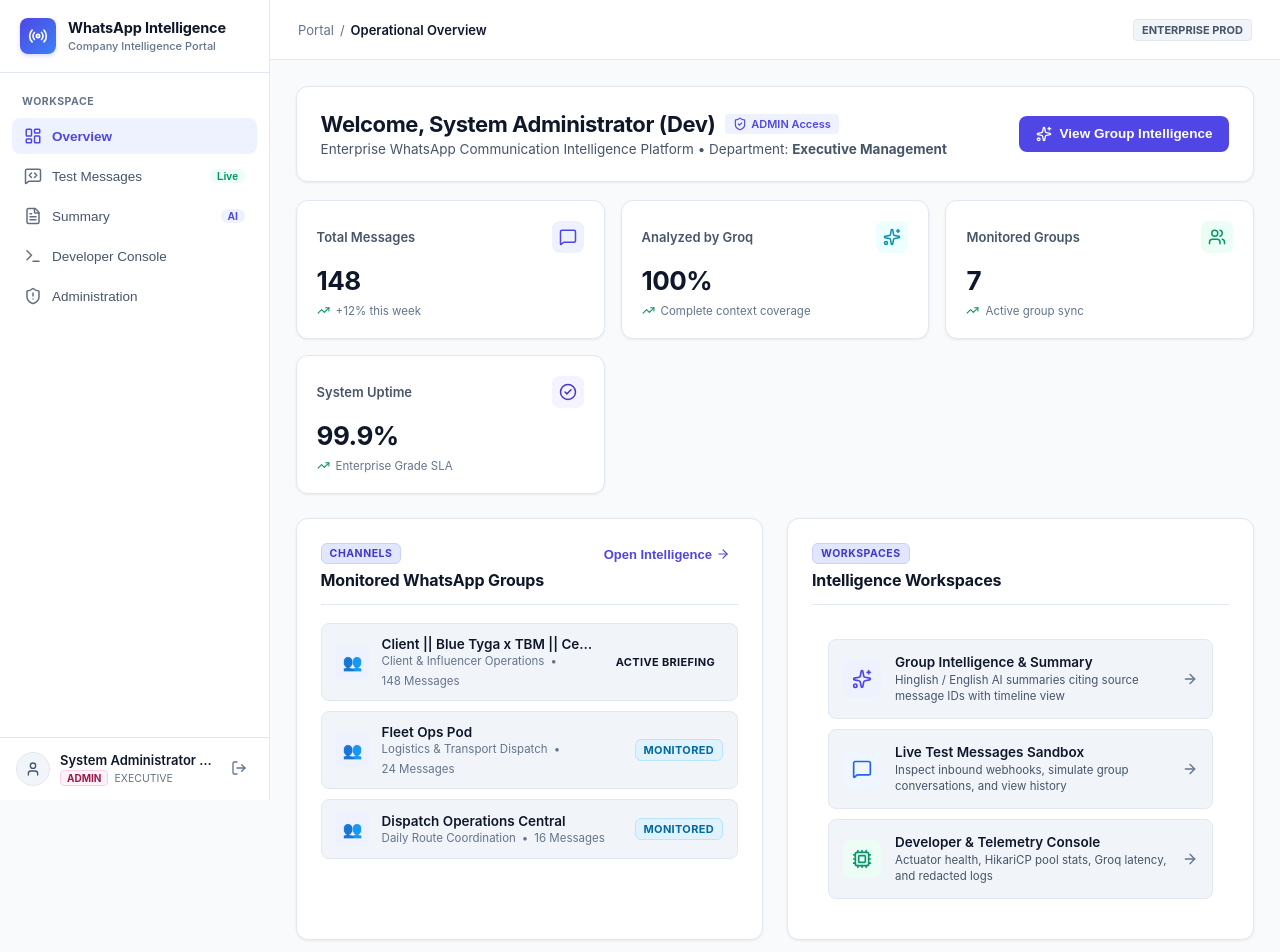
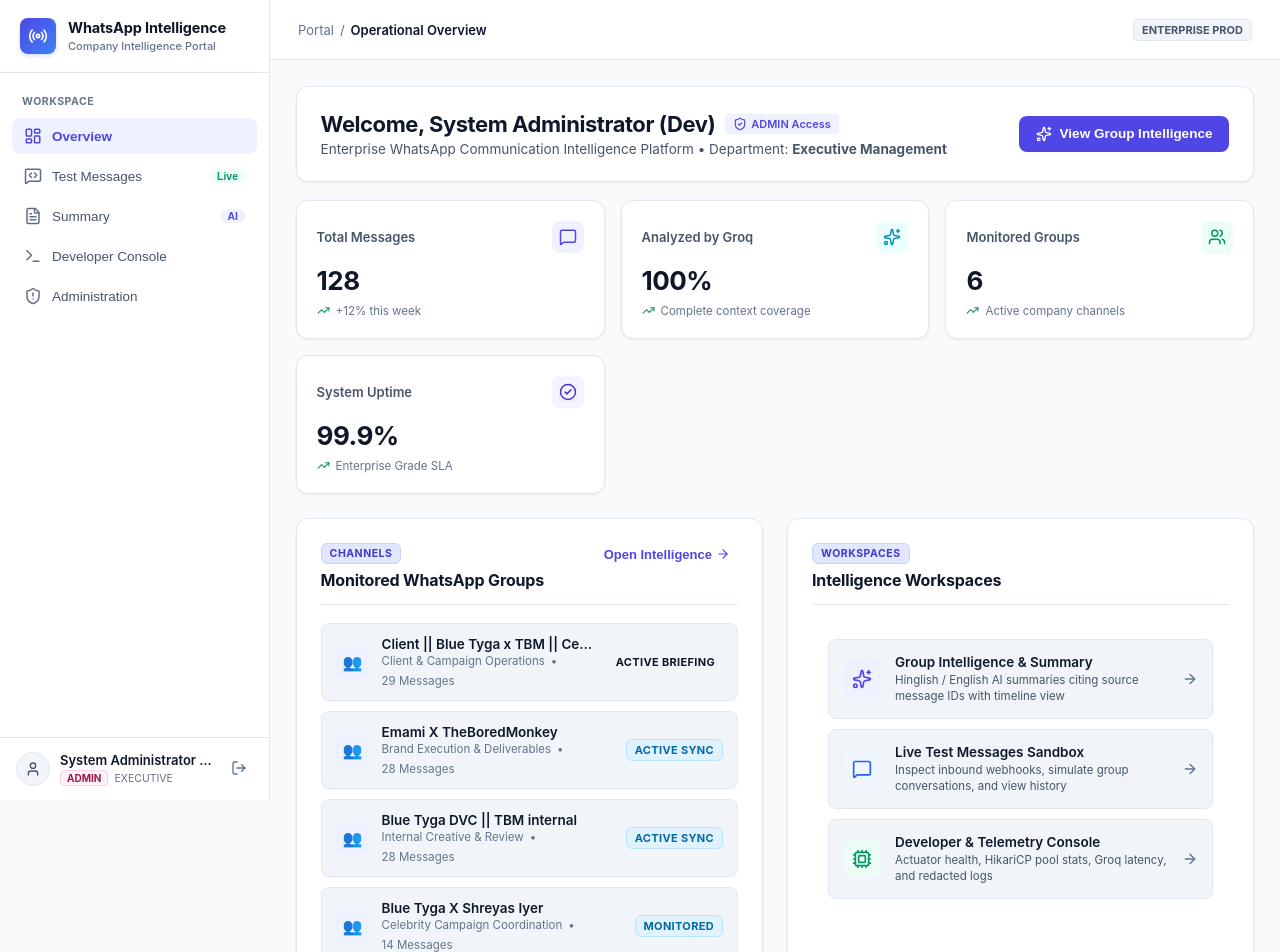
Before and after one commit to Sarvesh30-S/TBM-whatsapp-Intelligence-, a Next.js app in the folder frontend/: page / in a window 1280 px wide. Shown: the top 952 px of the page. Built offline with nearby package versions, Linux system fonts and the light colour scheme; no server answers; the database is empty.

Commit message:
feat: hide private test groups from frontend and display genuine company groups

```diff
--- a/frontend/src/app/api/2chat/messages/route.ts
+++ b/frontend/src/app/api/2chat/messages/route.ts
@@ -14,7 +14,7 @@ import {
   normalizePhone,
   NormalizeContext,
 } from '@/lib/twochat-api';
-import { TwoChatChannel, TwoChatConversation, TwoChatGroup, TwoChatMessage } from '@/lib/types';
+import { TwoChatChannel, TwoChatConversation, TwoChatGroup, TwoChatMessage, isHiddenPrivateGroup } from '@/lib/types';
 
 export const dynamic = 'force-dynamic';
 
@@ -338,17 +338,28 @@ export async function GET(req: NextRequest) {
       });
     }
 
+    // Filter out private personal test groups so only genuine company conversations reach the frontend
+    const visibleConversations = conversations.filter((c) => !isHiddenPrivateGroup(c.name));
+    const visibleMessages = allMessages.filter((m) => {
+      const gName = m.groupName || (m.isGroup ? m.chatName : null);
+      return !isHiddenPrivateGroup(gName);
+    });
+    const visibleThreadMessages = threadMessages.filter((m) => {
+      const gName = m.groupName || (m.isGroup ? m.chatName : null);
+      return !isHiddenPrivateGroup(gName);
+    });
+
     return NextResponse.json({
       success: true,
       apiKeyConfigured: Boolean(apiKey),
       channels,
       activeChannel,
-      groups,
+      groups: groups.filter((g) => !isHiddenPrivateGroup(g.wa_group_name || g.name)),
       contacts: contactDirectory,
-      conversations,
-      messages: allMessages,
-      threadMessages,
-      webhookStoredCount: allMessages.length,
+      conversations: visibleConversations,
+      messages: visibleMessages,
+      threadMessages: visibleThreadMessages,
+      webhookStoredCount: visibleMessages.length,
       apiErrors: apiErrors.length > 0 ? apiErrors : undefined,
     });
   } catch (error: any) {
--- a/frontend/src/app/page.tsx
+++ b/frontend/src/app/page.tsx
@@ -10,7 +10,7 @@ import DeveloperView from '@/components/DeveloperView';
 import AdminManagementView from '@/components/AdminManagementView';
 import LoginView from '@/components/LoginView';
 import { AuthProvider, useAuth } from '@/context/AuthContext';
-import { TwoChatConversation, TwoChatMessage } from '@/lib/types';
+import { TwoChatConversation, TwoChatMessage, isHiddenPrivateGroup } from '@/lib/types';
 
 function cleanDigits(val: string): string {
   if (!val) return '';
@@ -79,7 +79,9 @@ function DashboardContent() {
       if (cached) {
         try {
           const parsed = JSON.parse(cached);
-          if (Array.isArray(parsed) && parsed.length > 0) return parsed;
+          if (Array.isArray(parsed) && parsed.length > 0) {
+            return parsed.filter((c) => !isHiddenPrivateGroup(c.name));
+          }
         } catch {}
       }
     }
@@ -91,7 +93,10 @@ function DashboardContent() {
       if (cached) {
         try {
           const parsed = JSON.parse(cached);
-          if (Array.isArray(parsed) && parsed.length > 0) return parsed[0];
+          if (Array.isArray(parsed) && parsed.length > 0) {
+            const filtered = parsed.filter((c) => !isHiddenPrivateGroup(c.name));
+            return filtered[0] || null;
+          }
         } catch {}
       }
     }
@@ -103,7 +108,13 @@ function DashboardContent() {
       if (cached) {
         try {
           const parsed = JSON.parse(cached);
-          if (Array.isArray(parsed) && parsed.length > 0) return deduplicateList(parsed);
+          if (Array.isArray(parsed) && parsed.length > 0) {
+            const filtered = parsed.filter((m) => {
+              const gName = m.groupName || (m.isGroup ? m.chatName : null);
+              return !isHiddenPrivateGroup(gName);
+            });
+            return deduplicateList(filtered);
+          }
         } catch {}
       }
     }
@@ -189,13 +200,20 @@ function DashboardContent() {
       const rawMessages: TwoChatMessage[] = data.messages || [];
       const rawConversations: TwoChatConversation[] = data.conversations || [];
 
-      const dedupedMessages = deduplicateList(rawMessages);
+      // Filter out private personal test groups so they never appear on the frontend
+      const visibleRawMessages = rawMessages.filter((m) => {
+        const gName = m.groupName || (m.isGroup ? m.chatName : null);
+        return !isHiddenPrivateGroup(gName);
+      });
+      const visibleRawConversations = rawConversations.filter((c) => !isHiddenPrivateGroup(c.name));
+
+      const dedupedMessages = deduplicateList(visibleRawMessages);
 
       const convMap = new Map<string, TwoChatConversation>();
 
-      rawConversations.forEach((c) => {
+      visibleRawConversations.forEach((c) => {
         const id = c.id || c.groupUuid || c.phoneOrId || c.name;
-        if (id) convMap.set(id, c);
+        if (id && !isHiddenPrivateGroup(c.name)) convMap.set(id, c);
       });
 
       dedupedMessages.forEach((msg) => {
@@ -242,9 +260,11 @@ function DashboardContent() {
         }
       });
 
-      const updatedConversations = Array.from(convMap.values()).sort(
-        (a, b) => new Date(b.lastTimestamp).getTime() - new Date(a.lastTimestamp).getTime()
-      );
+      const updatedConversations = Array.from(convMap.values())
+        .filter((c) => !isHiddenPrivateGroup(c.name))
+        .sort(
+          (a, b) => new Date(b.lastTimestamp).getTime() - new Date(a.lastTimestamp).getTime()
+        );
 
       setAllMessages(dedupedMessages);
       setConversations(updatedConversations);
@@ -423,7 +443,8 @@ function DashboardContent() {
           {currentSection === 'overview' && (
             <OverviewView
               onNavigate={setCurrentSection}
-              totalMessagesCount={allMessages.length || 148}
+              totalMessagesCount={allMessages.length || 128}
+              conversations={conversations}
             />
           )}
 
--- a/frontend/src/components/MessageSummaryView.tsx
+++ b/frontend/src/components/MessageSummaryView.tsx
@@ -25,7 +25,7 @@ import {
   Copy,
   Check,
 } from 'lucide-react';
-import { TwoChatMessage, TwoChatConversation } from '@/lib/types';
+import { TwoChatMessage, TwoChatConversation, isHiddenPrivateGroup } from '@/lib/types';
 import {
   GroupIntelligenceBriefing,
   StorylineStep,
@@ -65,28 +65,28 @@ export default function MessageSummaryView({
   const { hasRole, hasPermission } = useAuth();
   const canGenerate = hasRole('ADMIN') || hasRole('MANAGER') || hasPermission('SUMMARY_GENERATE');
 
-  // Discover group names with real messages
+  // Discover group names with real messages (filtering out private personal test groups)
   const availableGroups = useMemo(() => {
     const map = new Map<string, number>();
     for (const msg of allMessages) {
       const gName = msg.groupName || (msg.isGroup ? msg.chatName || 'WhatsApp Group' : null);
-      if (gName) {
+      if (gName && !isHiddenPrivateGroup(gName)) {
         map.set(gName, (map.get(gName) || 0) + 1);
       }
     }
     // Also include conversation objects that are groups
     for (const c of conversations) {
-      if (c.isGroup && c.name && !map.has(c.name)) {
+      if (c.isGroup && c.name && !isHiddenPrivateGroup(c.name) && !map.has(c.name)) {
         map.set(c.name, 0);
       }
     }
     return Array.from(map.entries()).map(([name, count]) => ({ name, count }));
   }, [allMessages, conversations]);
 
-  // Selected Group state (default to first group with messages or first available group)
+  // Selected Group state (default to first company group with messages)
   const [selectedGroup, setSelectedGroup] = useState<string>(() => {
     if (availableGroups.length > 0) {
-      const best = availableGroups.find((g) => g.count > 0) || availableGroups[0];
+      const best = availableGroups.find((g) => g.count > 0 && !isHiddenPrivateGroup(g.name)) || availableGroups[0];
       return best.name;
     }
     return 'Client || Blue Tyga x TBM || Celeb execution';
--- a/frontend/src/components/OverviewView.tsx
+++ b/frontend/src/components/OverviewView.tsx
@@ -13,15 +13,84 @@ import {
 } from 'lucide-react';
 import { useAuth } from '../context/AuthContext';
 import { DashboardSection } from './Sidebar';
+import { TwoChatConversation, isHiddenPrivateGroup } from '@/lib/types';
 
 interface OverviewViewProps {
   onNavigate: (section: DashboardSection) => void;
   totalMessagesCount?: number;
+  conversations?: TwoChatConversation[];
 }
 
-export default function OverviewView({ onNavigate, totalMessagesCount = 148 }: OverviewViewProps) {
+export default function OverviewView({
+  onNavigate,
+  totalMessagesCount = 128,
+  conversations = [],
+}: OverviewViewProps) {
   const { user, hasPermission, hasRole } = useAuth();
   const primaryRole = user?.roles?.[0]?.replace('ROLE_', '') || 'EMPLOYEE';
+
+  // Discover real company groups and filter out personal test groups
+  const realCompanyGroups = conversations
+    .filter((c) => c.isGroup && !isHiddenPrivateGroup(c.name))
+    .slice(0, 6);
+
+  const fallbackCompanyGroups = [
+    {
+      name: 'Client || Blue Tyga x TBM || Celeb execution',
+      category: 'Client & Campaign Operations',
+      messagesCount: 29,
+      status: 'ACTIVE BRIEFING',
+      statusClass: 'badge-success',
+    },
+    {
+      name: 'Emami X TheBoredMonkey',
+      category: 'Brand Execution & Deliverables',
+      messagesCount: 28,
+      status: 'ACTIVE SYNC',
+      statusClass: 'badge-info',
+    },
+    {
+      name: 'Blue Tyga DVC || TBM internal',
+      category: 'Internal Creative & Review',
+      messagesCount: 28,
+      status: 'ACTIVE SYNC',
+      statusClass: 'badge-info',
+    },
+    {
+      name: 'Blue Tyga X Shreyas Iyer',
+      category: 'Celebrity Campaign Coordination',
+      messagesCount: 14,
+      status: 'MONITORED',
+      statusClass: 'badge-info',
+    },
+    {
+      name: 'Cent X TheBoredMonkey',
+      category: 'Client Campaign Operations',
+      messagesCount: 14,
+      status: 'MONITORED',
+      statusClass: 'badge-info',
+    },
+    {
+      name: 'BM x Eclipse Solaire Matte Effect',
+      category: 'Production & Deliverables',
+      messagesCount: 13,
+      status: 'MONITORED',
+      statusClass: 'badge-info',
+    },
+  ];
+
+  const featuredGroups =
+    realCompanyGroups.length > 0
+      ? realCompanyGroups.map((grp) => ({
+          name: grp.name,
+          category: 'Active Client & Campaign Group',
+          messagesCount: grp.messageCount || 0,
+          status: 'MONITORED',
+          statusClass: 'badge-info',
+        }))
+      : fallbackCompanyGroups;
+
+  const totalGroupsCount = realCompanyGroups.length > 0 ? realCompanyGroups.length : 6;
 
   const kpis = [
     {
@@ -42,8 +111,8 @@ export default function OverviewView({ onNavigate, totalMessagesCount = 148 }: O
     },
     {
       title: 'Monitored Groups',
-      value: '7',
-      change: 'Active group sync',
+      value: `${totalGroupsCount}`,
+      change: 'Active company channels',
       icon: Users,
       color: '#059669',
       bg: '#ecfdf5',
@@ -55,30 +124,6 @@ export default function OverviewView({ onNavigate, totalMessagesCount = 148 }: O
       icon: CheckCircle2,
       color: '#4338ca',
       bg: '#f5f3ff',
-    },
-  ];
-
-  const featuredGroups = [
-    {
-      name: 'Client || Blue Tyga x TBM || Celeb execution',
-      category: 'Client & Influencer Operations',
-      messagesCount: totalMessagesCount,
-      status: 'ACTIVE BRIEFING',
-      statusClass: 'badge-success',
-    },
-    {
-      name: 'Fleet Ops Pod',
-      category: 'Logistics & Transport Dispatch',
-      messagesCount: 24,
-      status: 'MONITORED',
-      statusClass: 'badge-info',
-    },
-    {
-      name: 'Dispatch Operations Central',
-      category: 'Daily Route Coordination',
-      messagesCount: 16,
-      status: 'MONITORED',
-      statusClass: 'badge-info',
     },
   ];
 
--- a/frontend/src/lib/message-store.ts
+++ b/frontend/src/lib/message-store.ts
@@ -1,6 +1,6 @@
 import fs from 'fs';
 import path from 'path';
-import { TwoChatMessage } from './types';
+import { TwoChatMessage, isHiddenPrivateGroup } from './types';
 import {
   clearMessagesFromDb,
   getGroupHistoryFromDb,
@@ -57,6 +57,18 @@ export async function loadGroupHistory(
   groupIdentifier: string,
   dateRangeFilter: 'all' | '24h' | '7d' = 'all'
 ): Promise<GroupHistoryQueryResult> {
+  if (isHiddenPrivateGroup(groupIdentifier)) {
+    return {
+      messages: [],
+      totalInDb: 0,
+      excludedCount: 0,
+      excludedDetails: [],
+      dateRange: {
+        start: new Date().toISOString(),
+        end: new Date().toISOString(),
+      },
+    };
+  }
   try {
     return await getGroupHistoryFromDb(groupIdentifier, dateRangeFilter);
   } catch (err) {
--- a/frontend/src/lib/types.ts
+++ b/frontend/src/lib/types.ts
@@ -64,3 +64,16 @@ export interface TwoChatContact {
   name?: string;
   phone_number?: string;
 }
+
+export const HIDDEN_PRIVATE_GROUPS = new Set([
+  'tcs 2025 rehire jl update',
+  'aicte internship programme ( batch - 11 )',
+  'family forever 🫰🏻🥰🌹',
+  'sade das bgmi🫦',
+  'test grp',
+]);
+
+export function isHiddenPrivateGroup(groupName?: string | null): boolean {
+  if (!groupName) return false;
+  return HIDDEN_PRIVATE_GROUPS.has(groupName.trim().toLowerCase());
+}
```
